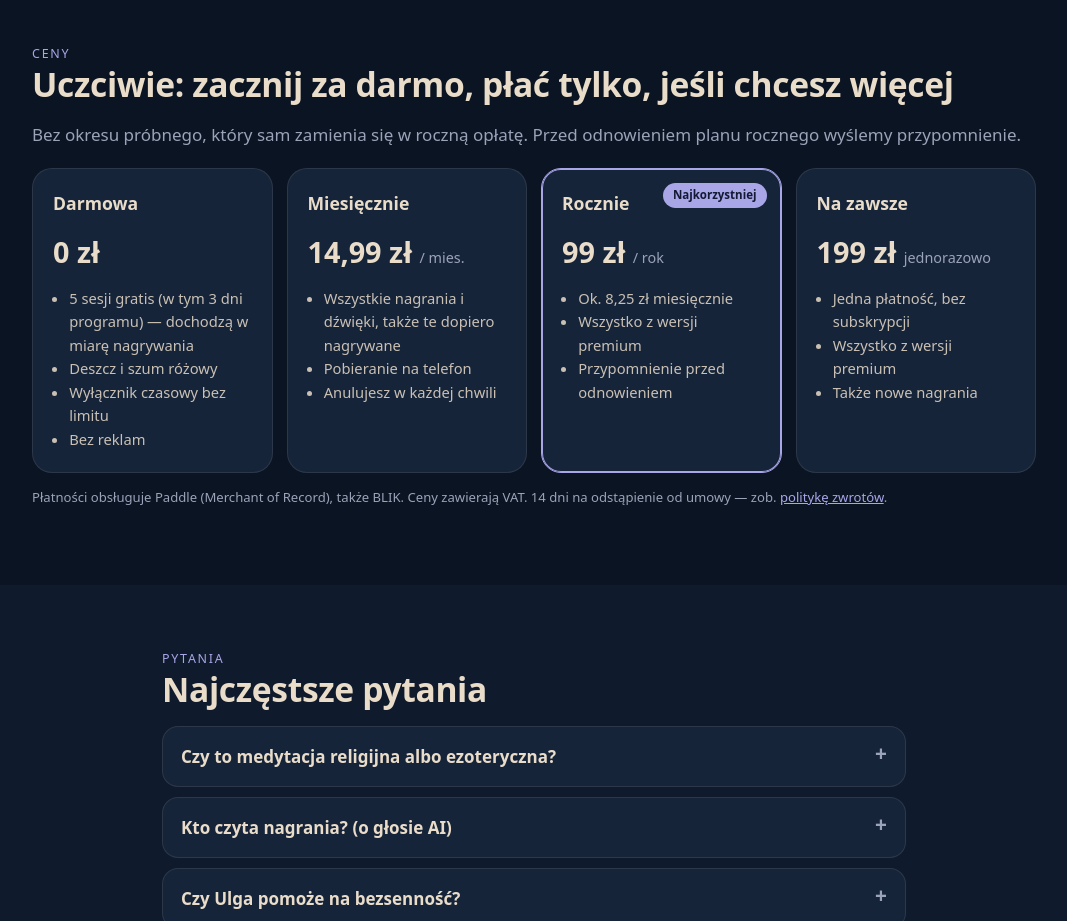
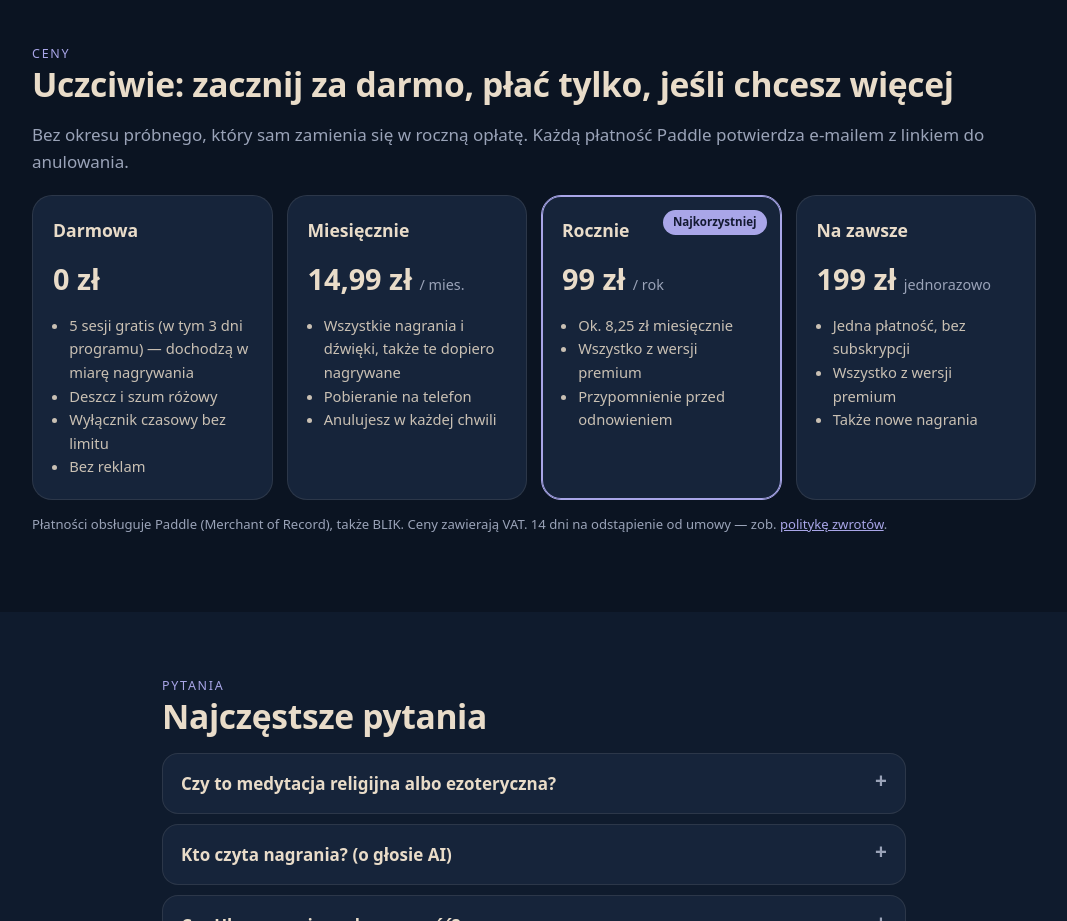
Before and after one commit to zavattaro/ulga, a plain HTML site: page site/index.html in a window 1280 px wide. Shown: the part 2480-3401 px from the top of the page, without its empty margins (106-1173 px from the left). Drawn offline with Linux system fonts and the light colour scheme.

Commit message:
Add files via upload

```diff
--- a/site/index.html
+++ b/site/index.html
@@ -220,7 +220,7 @@ footer a{color:var(--muted)}
     <div class="wrap">
       <p class="eyebrow">Ceny</p>
       <h2 id="plany-h">Uczciwie: zacznij za darmo, płać tylko, jeśli chcesz więcej</h2>
-      <p class="muted">Bez okresu próbnego, który sam zamienia się w roczną opłatę. Przed odnowieniem planu rocznego wyślemy przypomnienie.</p>
+      <p class="muted">Bez okresu próbnego, który sam zamienia się w roczną opłatę. Każdą płatność Paddle potwierdza e-mailem z linkiem do anulowania.</p>
       <div class="plans">
         <div class="plan"><h3>Darmowa</h3><div class="price">0 zł</div><ul><li>5 sesji gratis (w tym 3 dni programu) — dochodzą w miarę nagrywania</li><li>Deszcz i szum różowy</li><li>Wyłącznik czasowy bez limitu</li><li>Bez reklam</li></ul></div>
         <div class="plan"><h3>Miesięcznie</h3><div class="price">14,99 zł <small>/ mies.</small></div><ul><li>Wszystkie nagrania i dźwięki, także te dopiero nagrywane</li><li>Pobieranie na telefon</li><li>Anulujesz w każdej chwili</li></ul></div>
```
